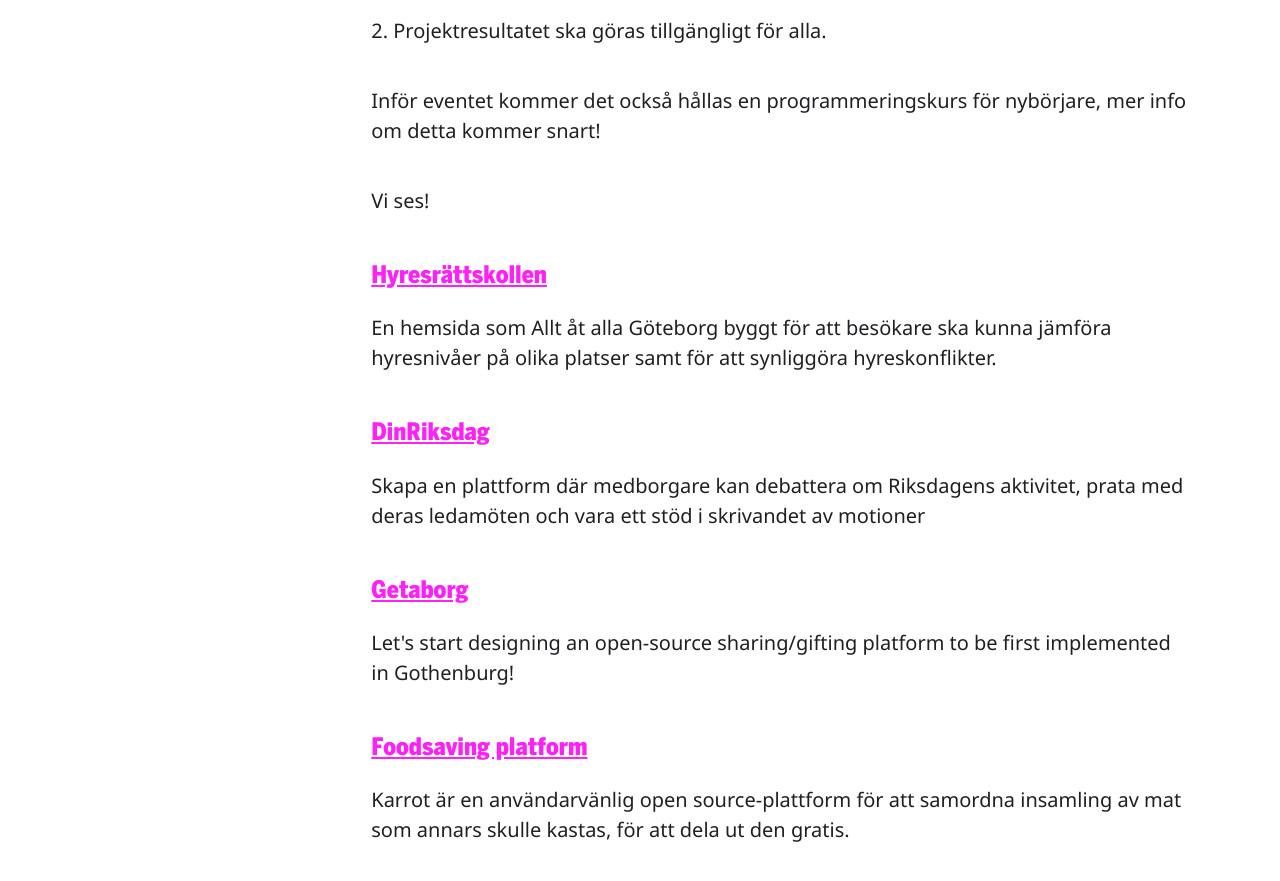
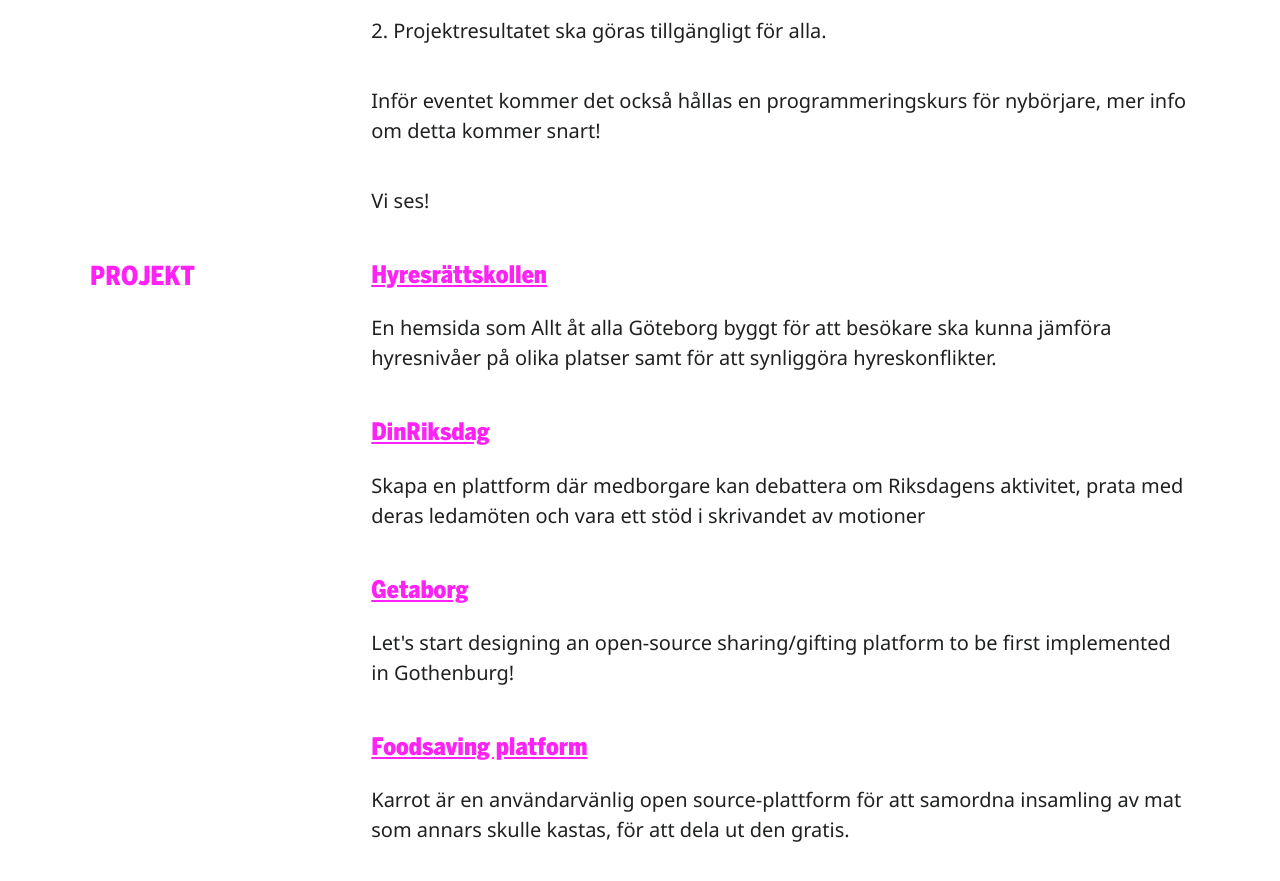
Before and after one commit to civictechsweden/civictech.se, a Jekyll site: the page built from _hackathons/hackathon-1.md, in a window 1280 px wide and 900 px high, scrolled down 1281 px. Shown: the top 881 px of the window. Built offline with Jekyll 4.4.1, drawn with Linux system fonts in a browser that asks for light colours; nearby versions of some CDN libraries.

Commit message:
Headline fix

```diff
--- a/_layouts/project.html
+++ b/_layouts/project.html
@@ -11,7 +11,7 @@
 
         <!-- Projects in Hackathon -->
         {% if site.categories[page.ref] %}
-          <h2>{{site.posts[page.lang]}}</h2>
+          <h2>{{site.projects[page.lang]}}</h2>
 
           {% assign projects=site.categories[page.ref] | where:"lang", page.lang %}
           {% for item in projects %}
```
Also changed, not shown: _posts/2018-08-08-cloudcoop-en.md (+1 -0 lines).
